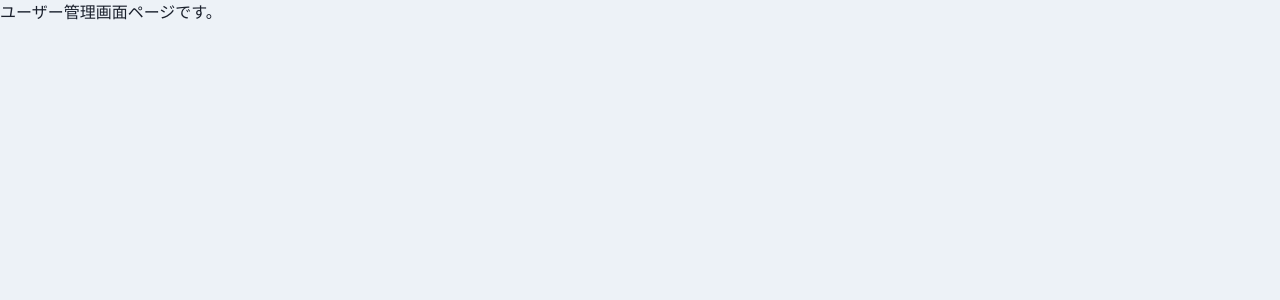
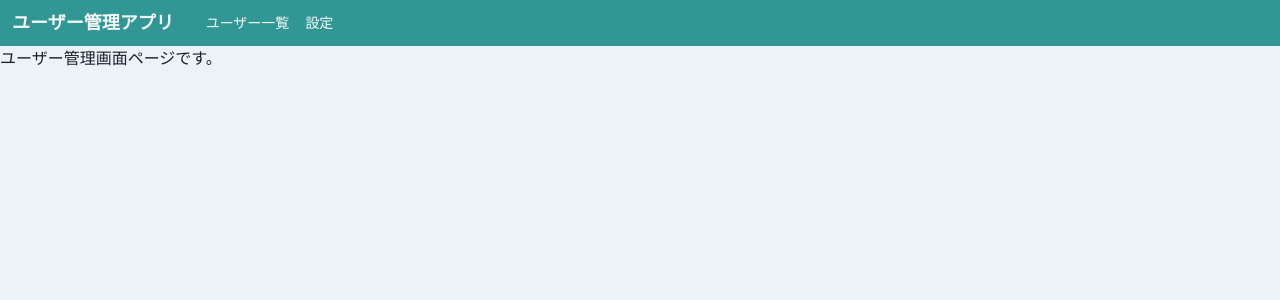
Before and after one commit to budou114/react-intermediate-practice-app, a React (Create React App) app: page /home/user_management in a window 1280 px wide. Shown: the top 300 px of the page. Built offline with nearby package versions, Linux system fonts and the light colour scheme.

Commit message:
ヘッダーの作成

```diff
--- /dev/null
+++ b/src/components/organisms/layout/Header.tsx
@@ -0,0 +1,35 @@
+import { memo, VFC } from "react";
+import { Flex, Heading, Link, Box, IconButton, Drawer, DrawerOverlay, DrawerContent, DrawerBody, Button, useDisclosure } from "@chakra-ui/react";
+import { HamburgerIcon } from "@chakra-ui/icons";
+
+export const Header: VFC = memo(() => {
+  const { isOpen, onOpen, onClose } = useDisclosure();
+
+  return (
+    <>
+      <Flex as="nav" bg="teal.500" color="gray.50" align="center" justify="space-between" padding={{ base: 3, md: "lg" }}>
+        <Flex align="center" as="a" mr={8} _hover={{ cursor: "pointer" }}>
+          <Heading as="h1" fontSize={{ base: "md", md: "lg" }} >ユーザー管理アプリ</Heading>
+        </Flex>
+        <Flex align="center" fontSize="sm" flexGrow={2} display={{ base: "none", md: "flex" }}>
+          <Box pr={4}>
+            <Link>ユーザー一覧</Link>
+          </Box>
+          <Link>設定</Link>
+        </Flex>
+        <IconButton aria-label="メニューボタン" icon={<HamburgerIcon />} size="sm" variant="unstyled" display={{ base: "block", md: "none" }} onClick={onOpen} />
+      </Flex>
+      <Drawer placement="left" size="xm" onClose={onClose} isOpen={isOpen}>
+        <DrawerOverlay>
+          <DrawerContent>
+            <DrawerBody p={0} bg="gray.100">
+              <Button w="100%">TOP</Button>
+              <Button w="100%">ユーザー一覧</Button>
+              <Button w="100%">設定</Button>
+            </DrawerBody>
+          </DrawerContent>
+        </DrawerOverlay>
+      </Drawer>
+    </>
+  );
+});
--- /dev/null
+++ b/src/components/templates/HeaderLayout.tsx
@@ -0,0 +1,17 @@
+import { memo, ReactNode, VFC } from "react";
+import { Header } from "../organisms/layout/Header";
+
+type Props = {
+  children: ReactNode;
+}
+
+export const HeaderLayout: VFC<Props> = memo((props) => {
+  const { children } = props;
+
+  return (
+    <>
+      <Header />
+      {children}
+    </>
+  );
+});
--- a/src/router/Router.tsx
+++ b/src/router/Router.tsx
@@ -2,6 +2,7 @@
 import { Route, Switch } from "react-router-dom";
 import { Login } from "../components/pages/Login";
 import { Page404 } from "../components/pages/Page404";
+import { HeaderLayout } from "../components/templates/HeaderLayout";
 import { HomeRoutes } from "./HomeRoutes";
 
 export const Router: VFC = memo(() => {
@@ -14,7 +15,9 @@
         <Switch>
           {HomeRoutes.map((route) => (
             <Route key={route.path} exact={route.exact} path={`${url}${route.path}`}>
-              {route.children}
+              <HeaderLayout>
+                {route.children}
+              </HeaderLayout>
             </Route>
           ))}
         </Switch>
```
